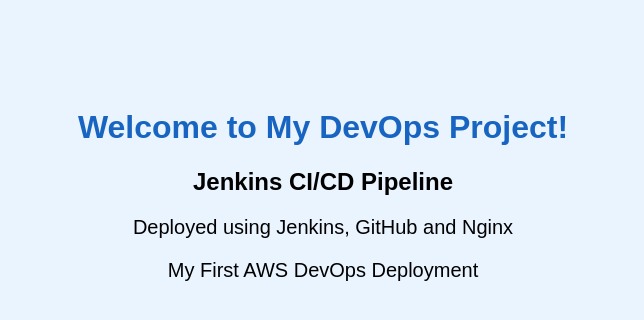
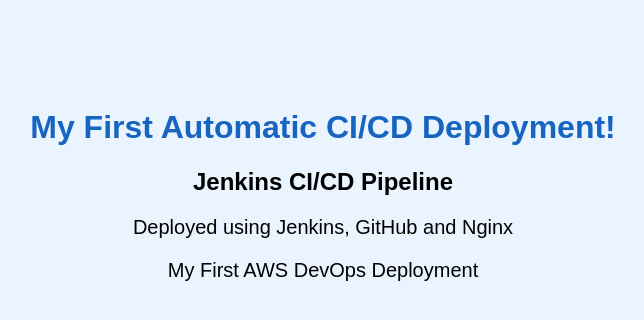
Before and after one commit to kumarvengadesh50-lang/jenkins-cicd-project, a plain HTML site: page index.html in a window 1280 px wide. Shown: the whole page, without its empty margins (317-961 px from the left). Drawn offline with Linux system fonts and the light colour scheme.

Commit message:
Test automatic Jenkins deployment

```diff
--- a/index.html
+++ b/index.html
@@ -17,7 +17,7 @@
     </style>
 </head>
 <body>
-    <h1>Welcome to My DevOps Project!</h1>
+   <h1>My First Automatic CI/CD Deployment!</h1>
     <h2>Jenkins CI/CD Pipeline</h2>
     <p>Deployed using Jenkins, GitHub and Nginx</p>
     <p>My First AWS DevOps Deployment</p>
```
